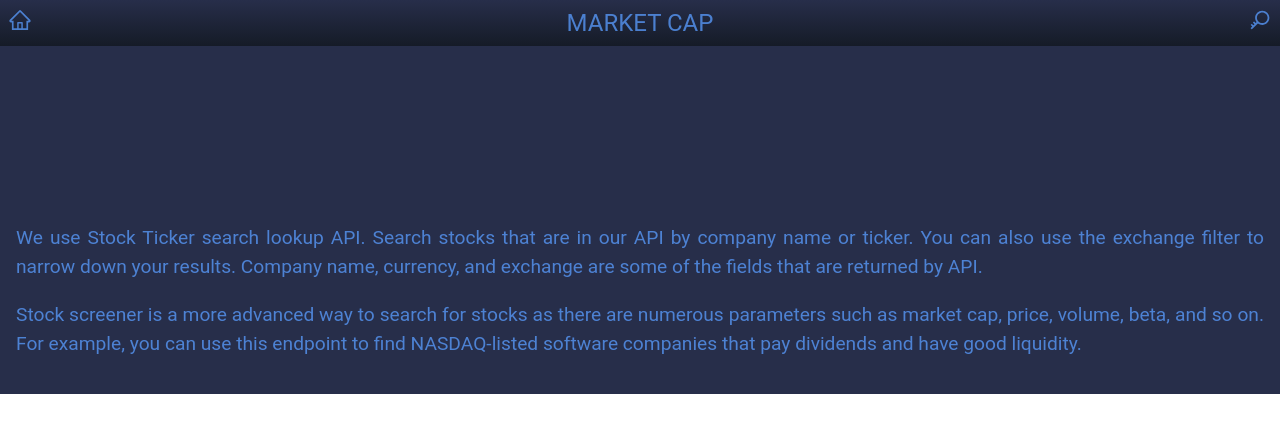
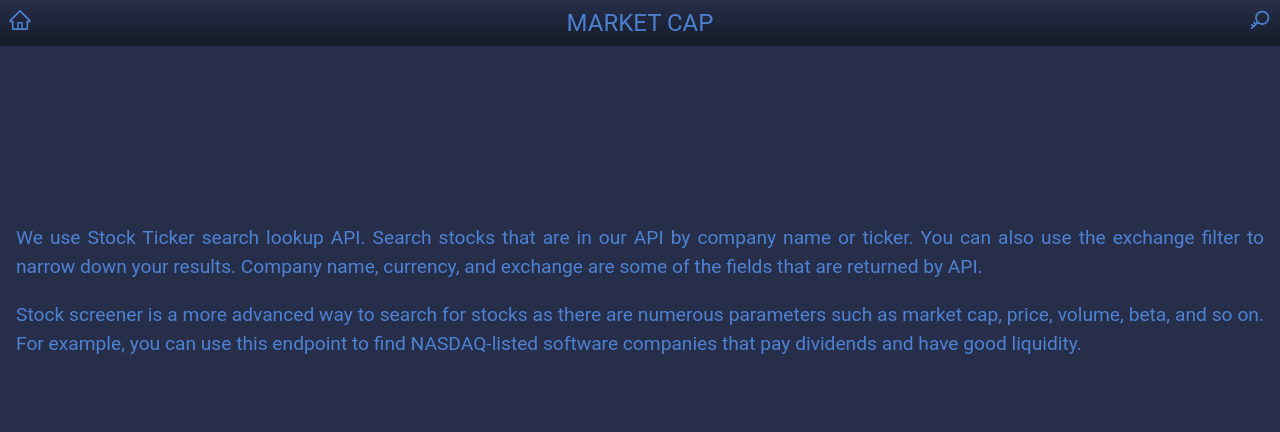
Before and after one commit to ashmalzahra/air-pollution-metrics, a React (Create React App) app: page /about in a window 1280 px wide. Shown: the top 432 px of the page. Built offline with nearby package versions, Linux system fonts and the light colour scheme.

Commit message:
Deployment

```diff
--- a/src/components/About.css
+++ b/src/components/About.css
@@ -7,4 +7,5 @@
   background-color: rgb(39, 46, 74);
   color: #5a9dffc2;
   padding-top: 16%;
+  height: 190vw;
 }
```
